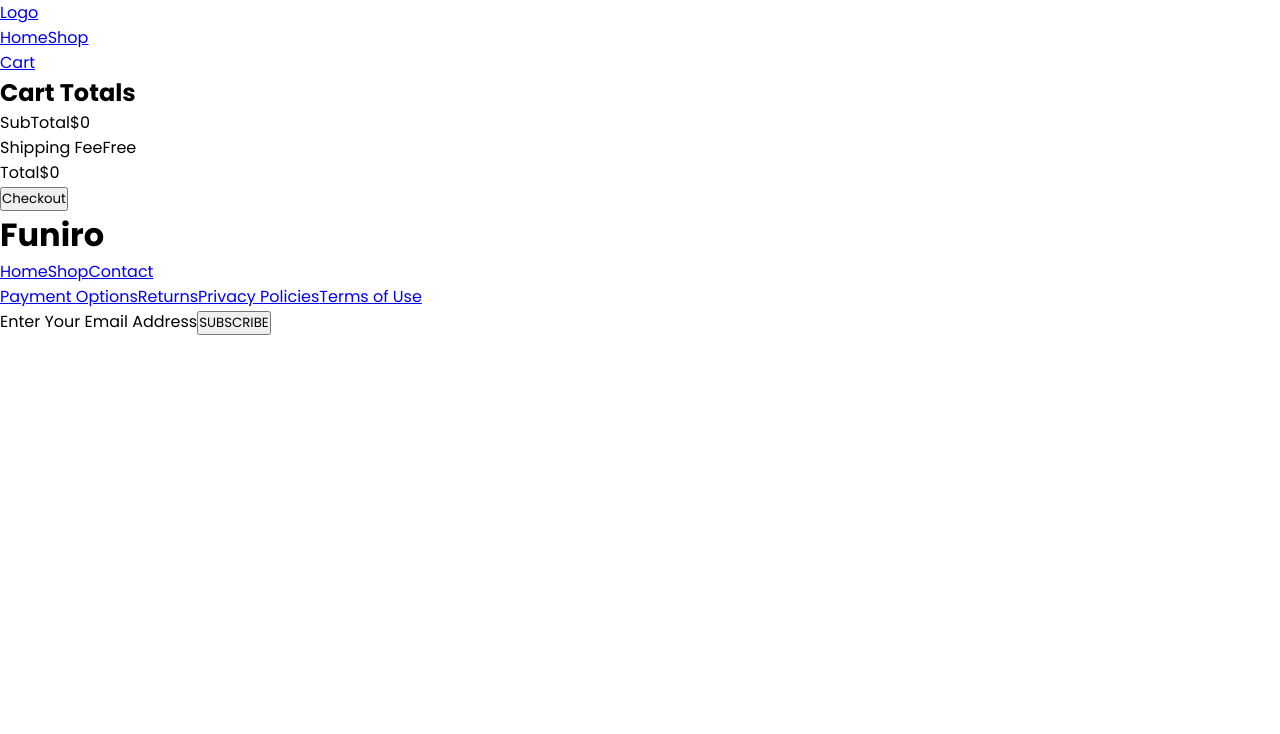
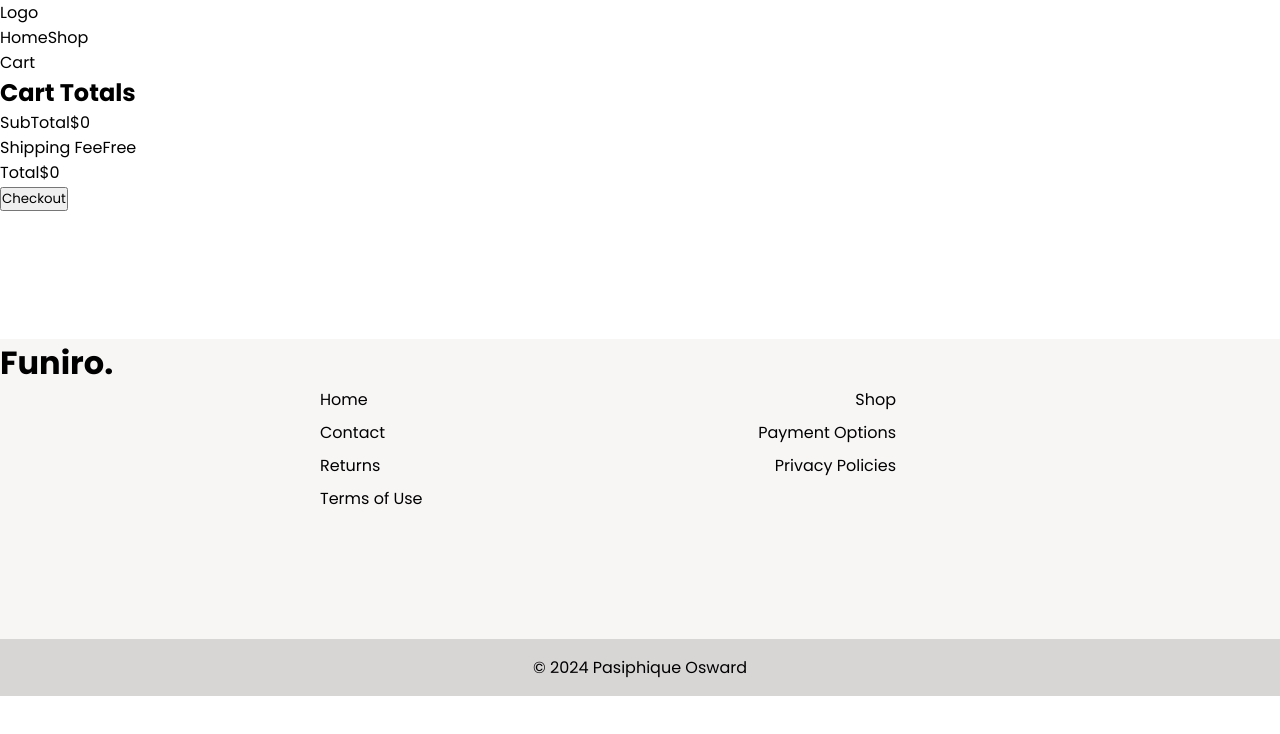
Before and after one commit to Pasiphique/EcommerceFurniture, a React (Vite) app in the folder Furniture/: page /cart in a window 1280 px wide. Shown: the top 734 px of the page. Built offline with nearby package versions, Linux system fonts and the light colour scheme.

Commit message:
more stlying to footer section

```diff
--- a/Furniture/src/App.css
+++ b/Furniture/src/App.css
@@ -20,7 +20,6 @@
     height: 100%;
     row-gap: 2rem;
     column-gap: 2rem;
-
 }
 .shop-product{
     width: 70%;
@@ -59,3 +58,56 @@
     height: 100%;
     object-fit: cover;
 }
+
+/* ///////////////////////////////////////////////////////*/
+
+/* Footer Component */
+
+footer{
+    background-color: rgb(248, 245, 245);
+    width: 100%;
+    min-height: 40vh;
+    margin-top: 10%;
+}
+.footer{
+    width: 100%;
+    display: flex;
+    justify-content: center;
+    flex-direction: column;
+    align-items: center;
+}
+.footer p {
+    margin-top: 10%;
+    padding: 1rem;
+    width: 100%;
+    background-color: rgb(216, 213, 213);
+    text-align: center;
+}
+.footer > div {
+    width: 100%;
+    display: flex;
+    flex-direction: column;
+    row-gap: .5rem;
+}
+a:hover{
+    color:brown;
+}
+a{
+    text-decoration: none;
+     color:black;
+}
+
+.link-container span{
+    width: 90%;
+    display: flex;
+    flex-direction: row;
+    justify-content: space-between;
+}
+@media screen and (width >=768px ) {
+    .footer > div {
+        width: 50%;
+        display: flex;
+        flex-direction: column;
+        row-gap: .5rem;
+    }
+}
--- a/Furniture/src/Footer.jsx
+++ b/Furniture/src/Footer.jsx
@@ -2,30 +2,30 @@ import {Link} from 'react-router-dom'
 export default function Footer(){
     return(
         <footer>
+            <h1>Funiro.</h1>
             <div className='footer'>
-               <h1>Funiro</h1>
+
                <div className='link-container'>
-                    <ul className='links store'>
+                    <span>
                         <Link to='/'>Home</Link>
                         <Link to='/shop'>Shop</Link>
+                    </span>
+                    <span>
                         <Link to='/contact'>Contact</Link>
-                    </ul>
-               </div>
-               <div className='link-container'>
-                    <ul className='links help'>
                         <Link to='/contact'>Payment Options</Link>
+                    </span>
+
+                    <span>
                         <Link to='/contact'>Returns</Link>
                         <Link to='/contact'>Privacy Policies</Link>
-                        <Link to='/contact'>Terms of Use</Link>
-                    </ul>
+                    </span>
+                    <Link to='/contact'>Terms of Use</Link>
+
                </div>
-               <div className='link-container'>
-                    <form action="">
-                        <label htmlFor="">Enter Your Email Address</label>
-                        <input type="button" value={"SUBSCRIBE"} />
-                    </form>
-               </div>
-            </div>
+               <p>	&copy; 2024 Pasiphique Osward</p>
+        </div>
+
         </footer>
+
     )
 }
```
